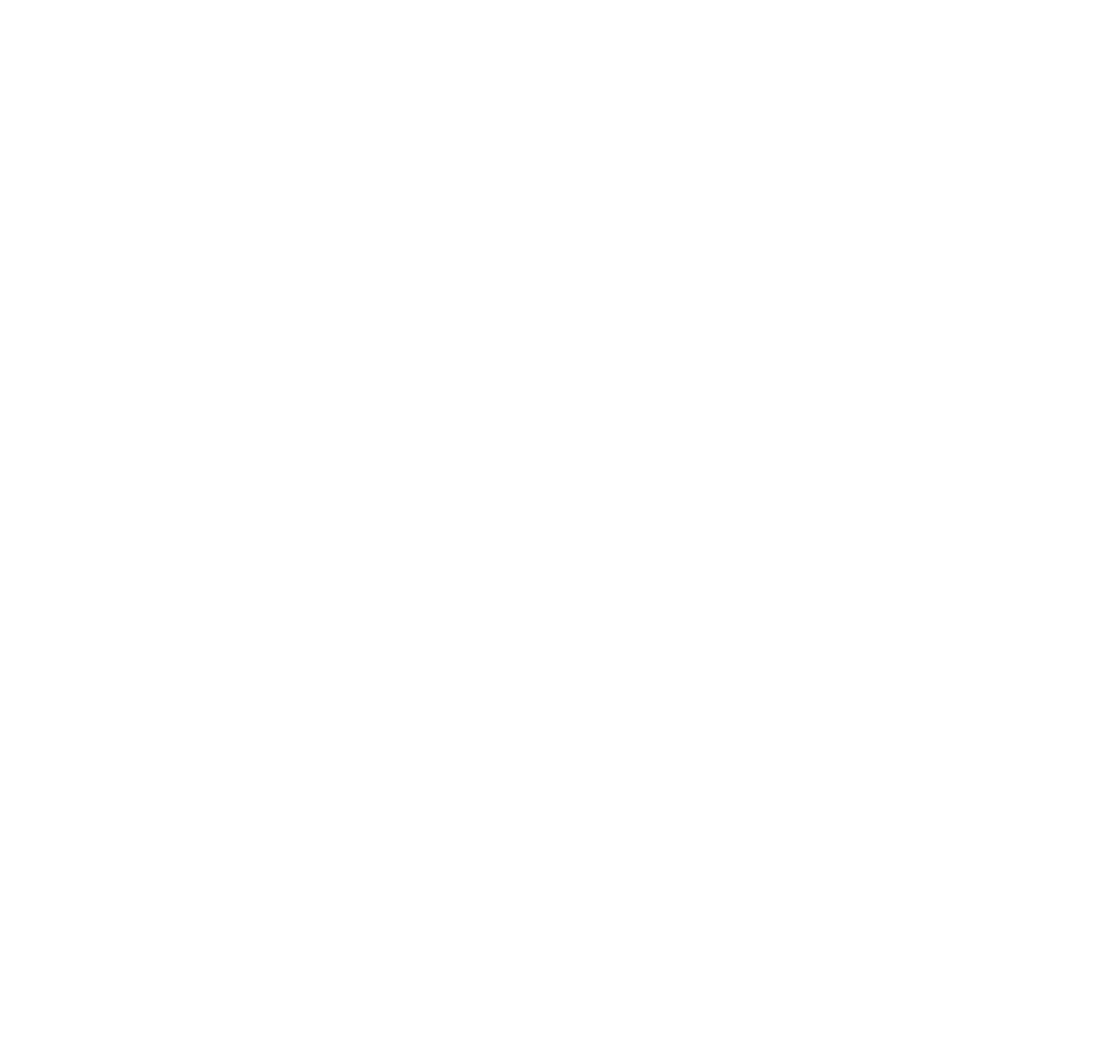
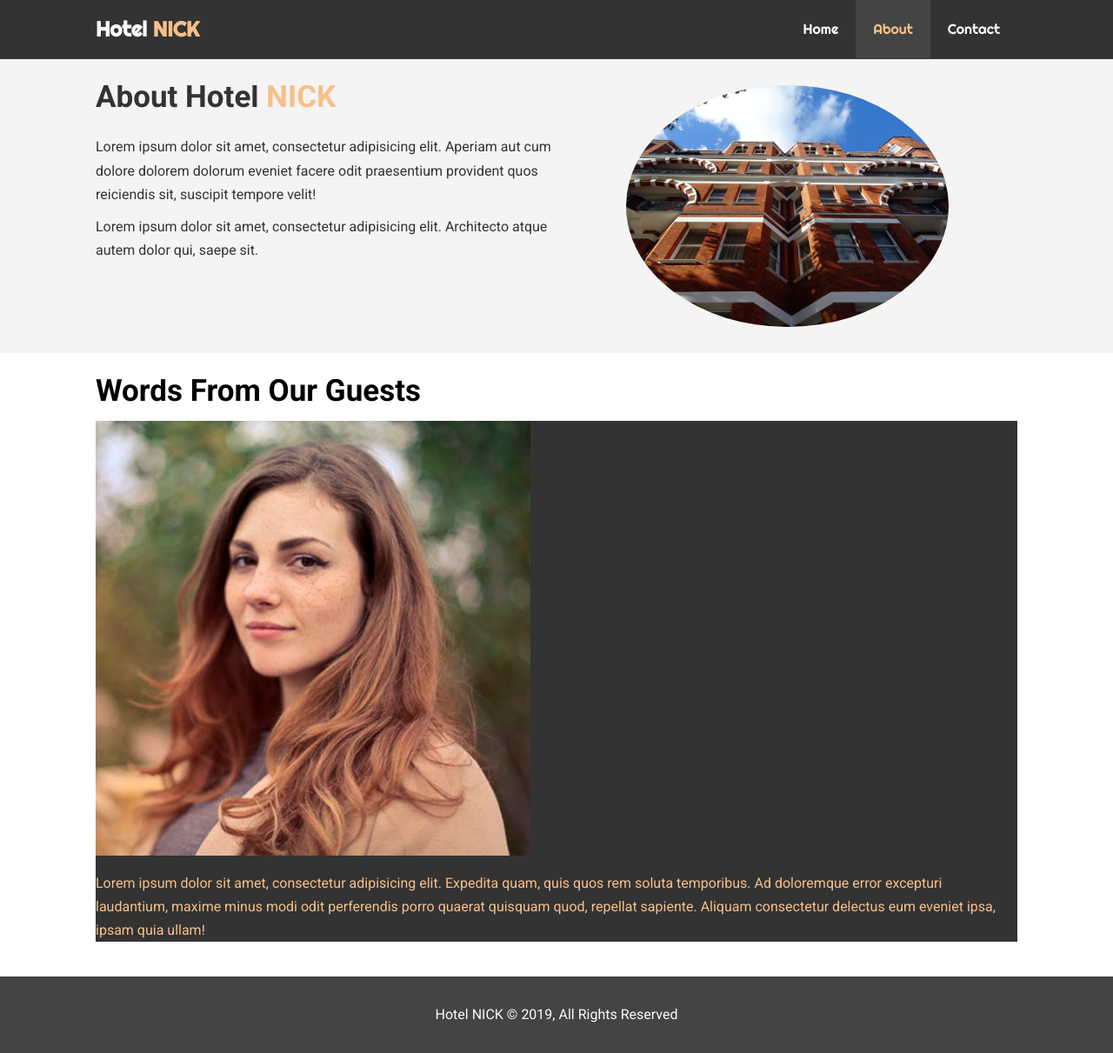
Before and after one commit to nwease/Hotel-NICK, a plain HTML site: page about.html in a window 1280 px wide. Shown: the whole page at 87% size. Before the commit the page ends 800 px from the top, so only its background shows below. Drawn offline with Linux system fonts and the light colour scheme.

Commit message:
Worked on ABOUT section.

```diff
--- a/about.html
+++ b/about.html
@@ -0,0 +1,84 @@
+<!doctype html>
+<html lang='en'>
+<head>
+    <meta charset='UTF-8'>
+    <meta name='viewport'
+          content='width=device-width, user-scalable=no, initial-scale=1.0, maximum-scale=1.0, minimum-scale=1.0'>
+    <meta http-equiv='X-UA-Compatible' content='ie=edge'>
+    <meta name='description' content='Welcome to paradise!!!'>
+    <meta name='keywords' content='hotel, s-Hertogenbosch, Netherlands'>
+    <link href='https://fonts.googleapis.com/css?family=Roboto:300,400,500,700' rel='stylesheet'>
+    <link href='https://fonts.googleapis.com/css?family=Righteous' rel='stylesheet'>
+    <link rel='stylesheet' href='css/style.css'>
+    <title>Hotel NICK | About</title>
+</head>
+<body>
+<header>
+    <nav id='navBar'>
+        <div class="container">
+            <h1 class='logo'>
+                <a href='index.html'>Hotel <span>NICK</span></a>
+            </h1>
+
+            <ul>
+                <li>
+                    <a href='index.html'>Home</a>
+                </li>
+
+                <li>
+                    <a class='current' href='about.html'>About</a>
+                </li>
+
+                <li>
+                    <a href='contact.html'>Contact</a>
+                </li>
+            </ul>
+        </div>
+    </nav>
+</header>
+
+<section id='about-info' class='bg-light py-3'>
+    <div class='container'>
+        <div class='info-left'>
+            <h1 class='heading-large'>
+                About Hotel <span class='text-primary'>NICK</span>
+            </h1>
+            <p>
+                Lorem ipsum dolor sit amet, consectetur adipisicing elit. Aperiam aut cum dolore dolorem dolorum eveniet facere odit praesentium provident quos reiciendis sit, suscipit tempore velit!
+            </p>
+
+            <p>
+                Lorem ipsum dolor sit amet, consectetur adipisicing elit. Architecto atque autem dolor qui, saepe sit.
+            </p>
+        </div>
+
+        <div class='info-right'>
+            <img src='./images/photo-2.jpg' alt='Hotel NICK'>
+        </div>
+    </div>
+</section>
+
+<div class='clr'></div>
+
+<section id='testimonials' class='py-3'>
+    <div class='container'>
+        <h2 class='heading-large'>
+            Words From Our Guests
+        </h2>
+
+        <div class='testimonial bg-primary'>
+            <img src='./images/person-1.jpg' alt='A person'>
+            <p>
+                Lorem ipsum dolor sit amet, consectetur adipisicing elit. Expedita quam, quis quos rem soluta temporibus. Ad doloremque error excepturi laudantium, maxime minus modi odit perferendis porro quaerat quisquam quod, repellat sapiente. Aliquam consectetur delectus eum eveniet ipsa, ipsam quia ullam!
+            </p>
+        </div>
+    </div>
+</section>
+
+<footer id='footer'>
+    <p>
+        Hotel NICK &copy; 2019, All Rights Reserved
+    </p>
+</footer>
+</body>
+</html>
--- a/css/style.css
+++ b/css/style.css
@@ -76,6 +76,23 @@ p {
 
 .clr {
     clear: both;
+}
+
+.heading-large {
+    font-size: 35px;
+}
+
+/* PADDING */
+.py-1 {
+    padding: 10px 0;
+}
+
+.py-2 {
+    padding: 20px 0;
+}
+
+.py-3 {
+    padding: 30px 0;
 }
 
 /* navBar */
@@ -179,6 +196,26 @@ p {
     margin-bottom: 10px;
 }
 
+/* ABOUT */
+#about-info .info-right {
+    float: right;
+    width: 50%;
+    min-height: 100%;
+}
+
+#about-info .info-right img {
+    display: block;
+    margin: auto;
+    width: 70%;
+    border-radius: 50%;
+}
+
+#about-info .info-left {
+    float: left;
+    width: 50%;
+    min-height: 100%;
+}
+
 /* FOOTER */
 #footer {
     text-align: center;
```
